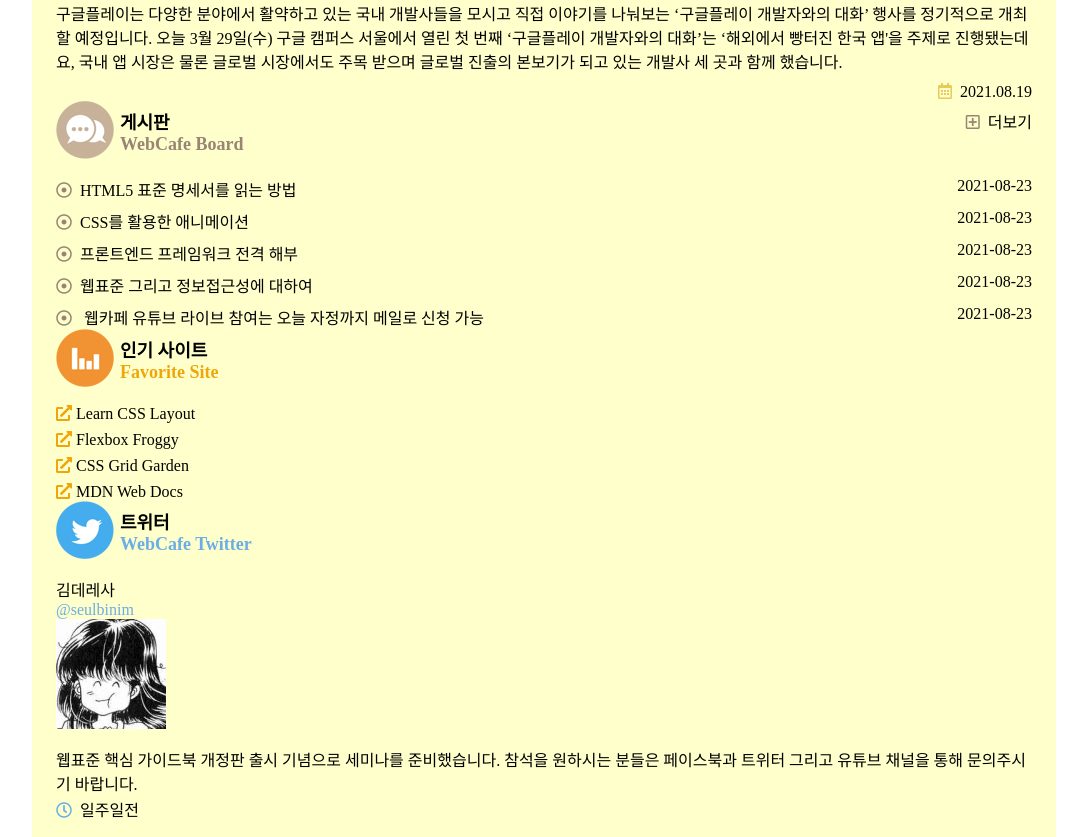
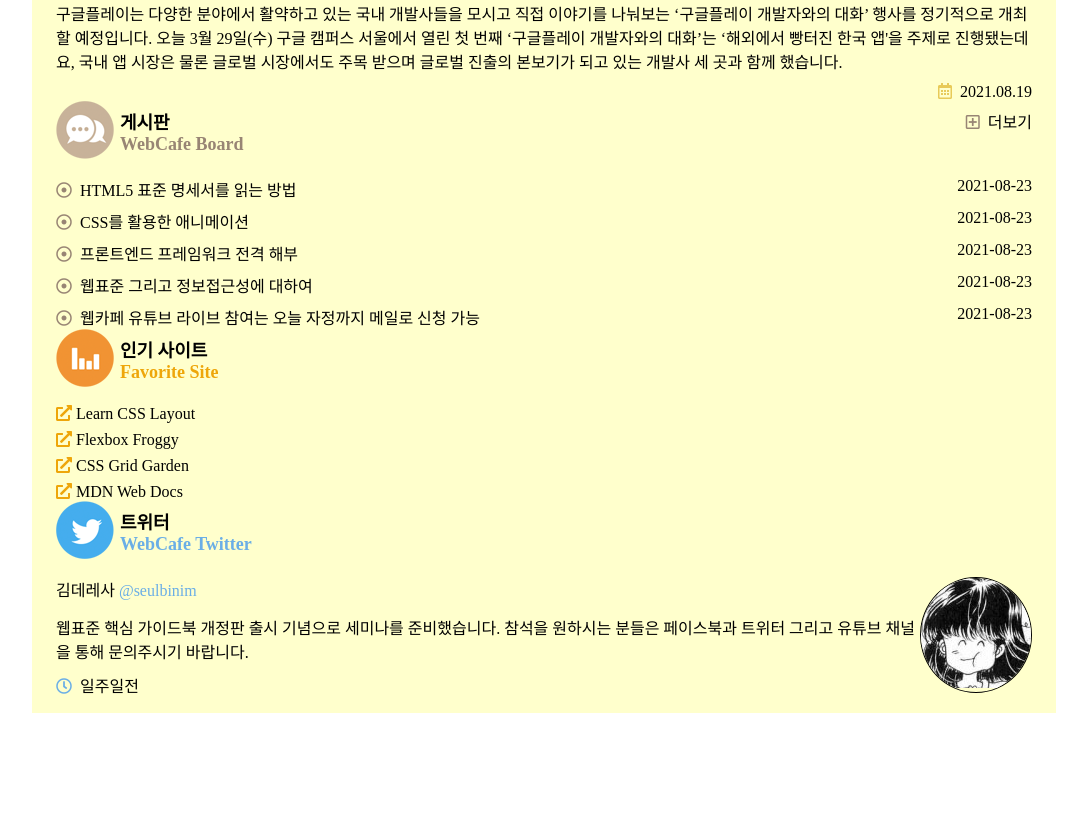
Before and after one commit to SleeplessN/zeroConnecTo, a website: page RWD/index.html in a window 1280 px wide. Shown: the part 1547-2384 px from the top of the page, without its empty margins (96-1183 px from the left). After the commit the page ends 2260 px from the top, so only its background shows below. Drawn offline with Linux system fonts and the light colour scheme; a web font is replaced by a local one.

Commit message:
나의 트위터 디자인

```diff
--- a/RWD/css/index.css
+++ b/RWD/css/index.css
@@ -231,6 +231,30 @@
   margin-top: var(--spacing-xs);
 }
 
+/* 공통 트위터 */
+.twitter__container {
+  display: flow-root;
+}
+.twitter__userInfo {
+  display: inline-block;
+  width: 50%;
+  margin-right: 0;
+}
+.twitter__userName,
+.twitter__userId {
+  display: inline-block;
+}
+
+.twitter__userProfile {
+  float: right;
+  shape-outside: circle(50%);
+  border: 1px solid var(--black);
+  border-radius: 70%;
+  overflow: hidden;
+}
+.twitter__summary {
+  margin-bottom: var(--spacing-xs);
+}
 /* 모바일 디바이스 (Mobile Device) */
 @media (min-width: 320px) and (max-width: 768px) {
   /* 모바일 헤더 */
```
Also changed, not shown: RWD/index.html (+2 -2 lines).
